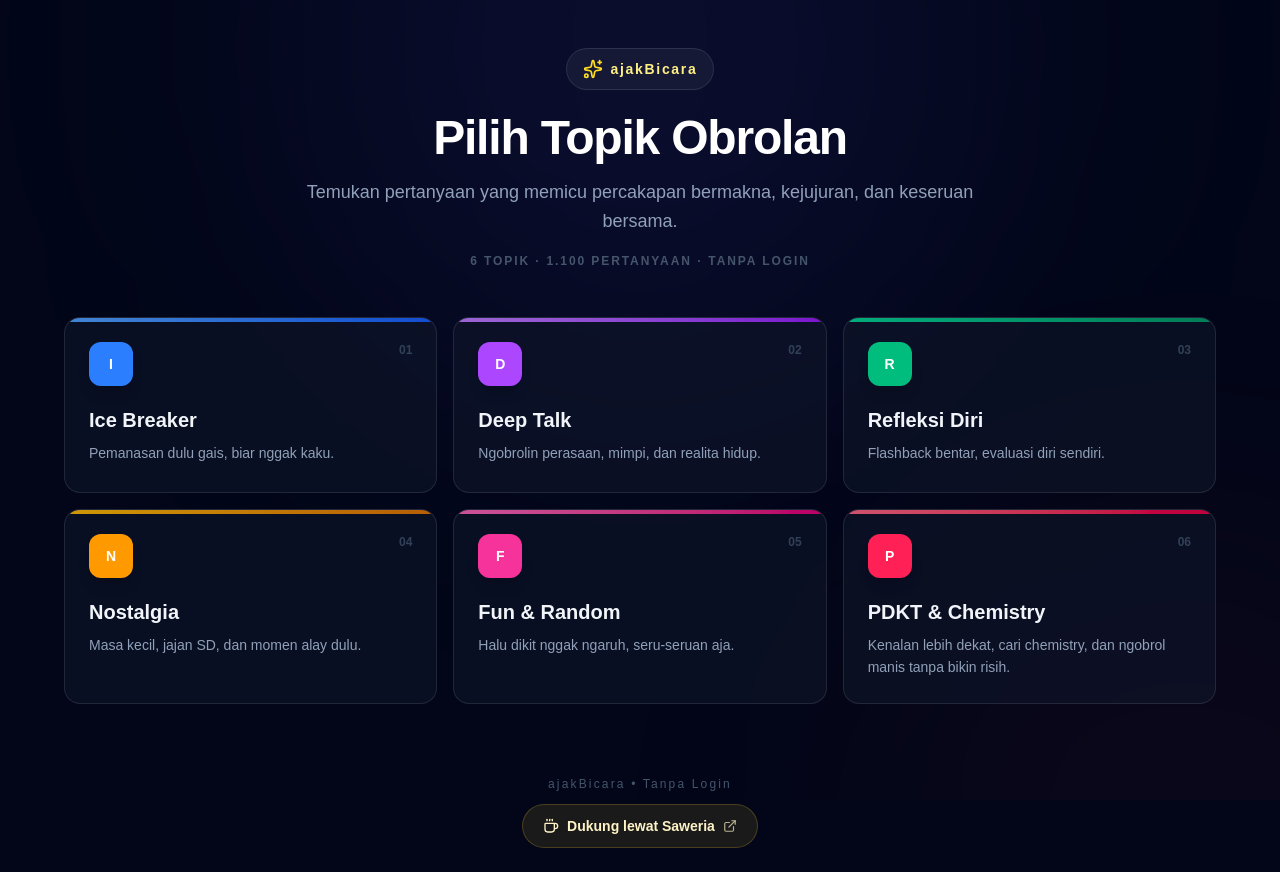
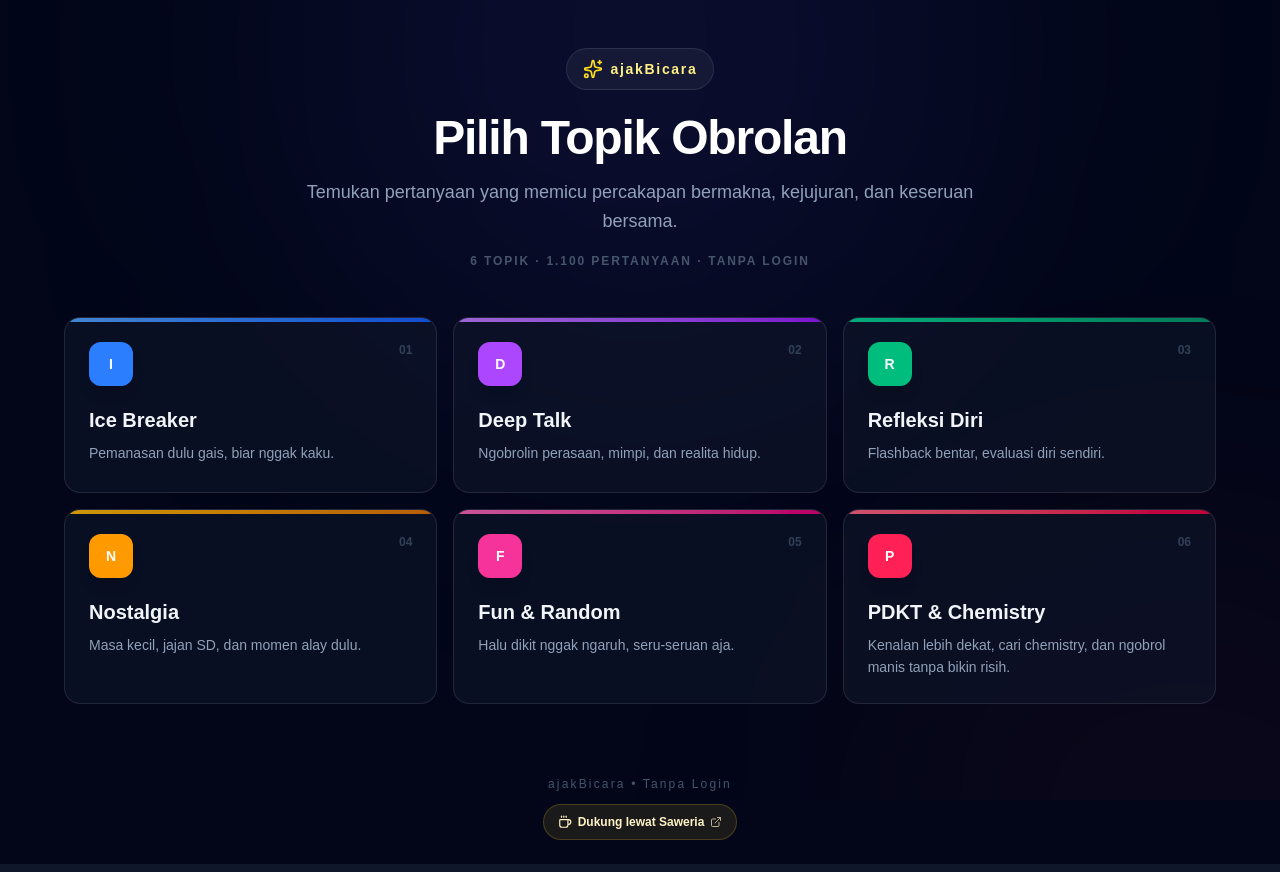
Before and after one commit to FarisIzzaturRahman/deep-talk-card, a Next.js app: page / in a window 1280 px wide. Built offline with nearby package versions, Linux system fonts and the light colour scheme.

Commit message:
style: compact Saweria support button

```diff
--- a/components/SaweriaSupportLink.tsx
+++ b/components/SaweriaSupportLink.tsx
@@ -11,13 +11,13 @@ export function SaweriaSupportLink({ className }: { className?: string }) {
             rel="noopener noreferrer"
             aria-label="Dukung ajakBicara lewat Saweria (terbuka di tab baru)"
             className={cn(
-                "inline-flex min-h-11 items-center justify-center gap-2 rounded-full border border-amber-300/20 bg-amber-300/10 px-5 py-2.5 text-sm font-semibold tracking-normal text-amber-100 transition hover:border-amber-300/35 hover:bg-amber-300/15 focus-visible:outline-none focus-visible:ring-2 focus-visible:ring-amber-200 focus-visible:ring-offset-2 focus-visible:ring-offset-slate-950",
+                "inline-flex min-h-9 items-center justify-center gap-1.5 rounded-full border border-amber-300/20 bg-amber-300/10 px-3.5 py-1.5 text-xs font-semibold tracking-normal text-amber-100 transition hover:border-amber-300/35 hover:bg-amber-300/15 focus-visible:outline-none focus-visible:ring-2 focus-visible:ring-amber-200 focus-visible:ring-offset-2 focus-visible:ring-offset-slate-950",
                 className,
             )}
         >
-            <Coffee className="h-4 w-4" aria-hidden="true" />
+            <Coffee className="h-3.5 w-3.5" aria-hidden="true" />
             <span>Dukung lewat Saweria</span>
-            <ExternalLink className="h-3.5 w-3.5 opacity-70" aria-hidden="true" />
+            <ExternalLink className="h-3 w-3 opacity-70" aria-hidden="true" />
         </a>
     );
 }
```
